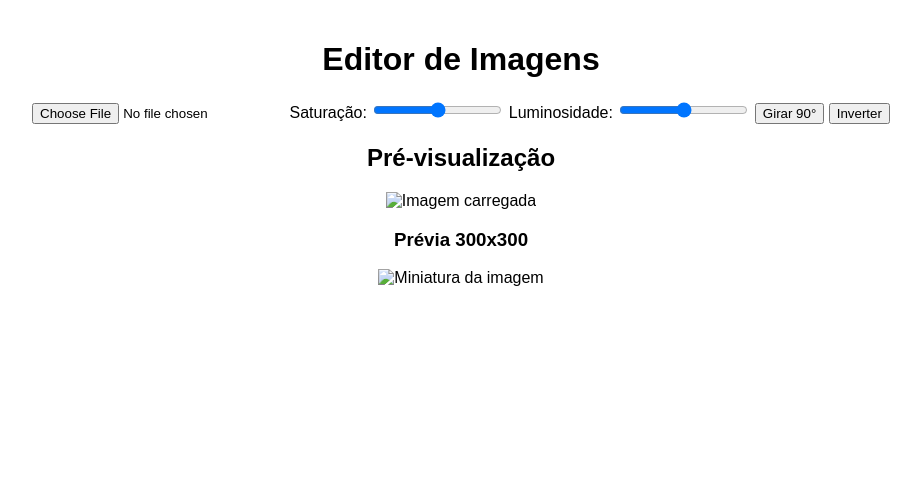
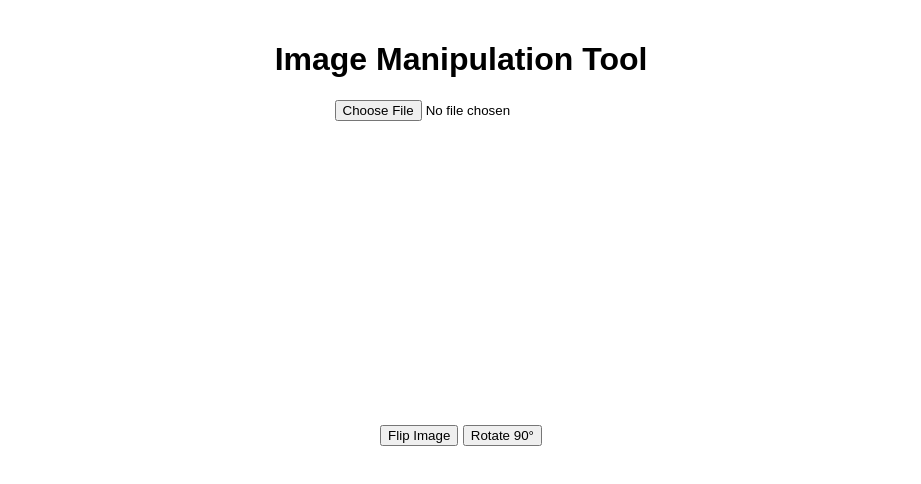
Before and after one commit to 1-Yukino-arts/Gradient_map.github.io, a plain HTML site: page index.html in a window 1280 px wide. Shown: the whole page, without its empty margins (179-1100 px from the left). Drawn offline with Linux system fonts and the light colour scheme; files that its build step writes are made by us from their sources; files whose address does not match are found by name.

Commit message:
Update index.html

```diff
--- a/index.html
+++ b/index.html
@@ -1,36 +1,22 @@
 <!DOCTYPE html>
-<html lang="pt-br">
+<html lang="en">
 <head>
     <meta charset="UTF-8">
     <meta name="viewport" content="width=device-width, initial-scale=1.0">
-    <title>Editor de Imagens</title>
+    <title>Image Manipulation</title>
     <link rel="stylesheet" href="styles.css">
 </head>
 <body>
-    <h1>Editor de Imagens</h1>
+    <h1>Image Manipulation Tool</h1>
 
-    <div class="controls">
-        <input type="file" id="upload" accept="image/*" onchange="loadImage(event)" />
-        <label for="saturation">Saturação:</label>
-        <input type="range" id="saturation" min="0" max="200" value="100" oninput="updateImage()" />
-
-        <label for="brightness">Luminosidade:</label>
-        <input type="range" id="brightness" min="0" max="200" value="100" oninput="updateImage()" />
-
-        <button onclick="rotateImage(90)">Girar 90°</button>
-        <button onclick="flipImage()">Inverter</button>
+    <input type="file" id="upload" onchange="loadImage(event)">
+    <div id="previews">
+        <canvas id="mainCanvas"></canvas>
+        <canvas id="previewCanvas" width="300" height="300"></canvas>
     </div>
 
-    <div class="preview">
-        <h2>Pré-visualização</h2>
-        <div class="image-container">
-            <img id="image" src="" alt="Imagem carregada" />
-        </div>
-        <div class="thumbnail-container">
-            <h3>Prévia 300x300</h3>
-            <img id="thumbnail" src="" alt="Miniatura da imagem" />
-        </div>
-    </div>
+    <button onclick="flipImage()">Flip Image</button>
+    <button onclick="rotateImage()">Rotate 90°</button>
 
     <script src="script.js"></script>
 </body>
```
